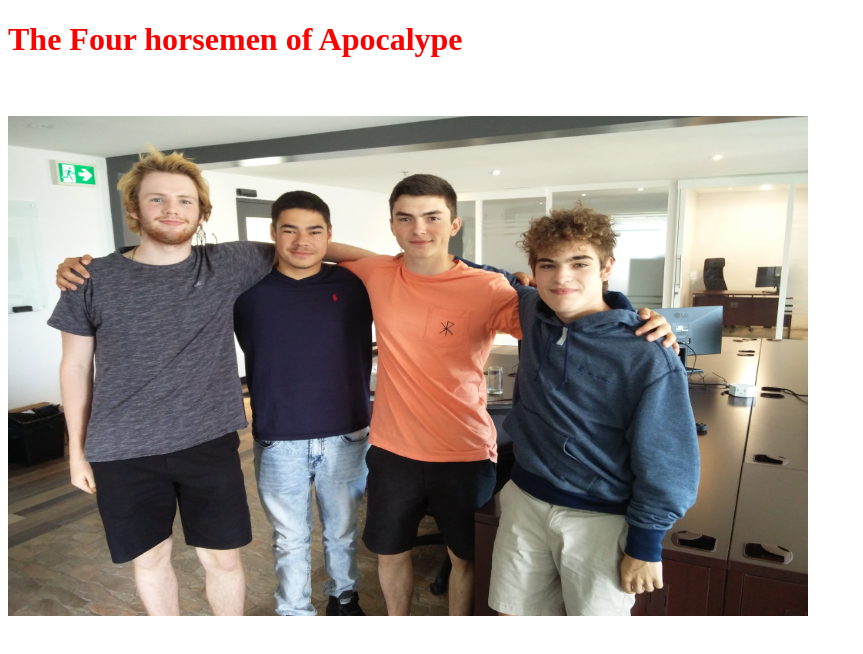
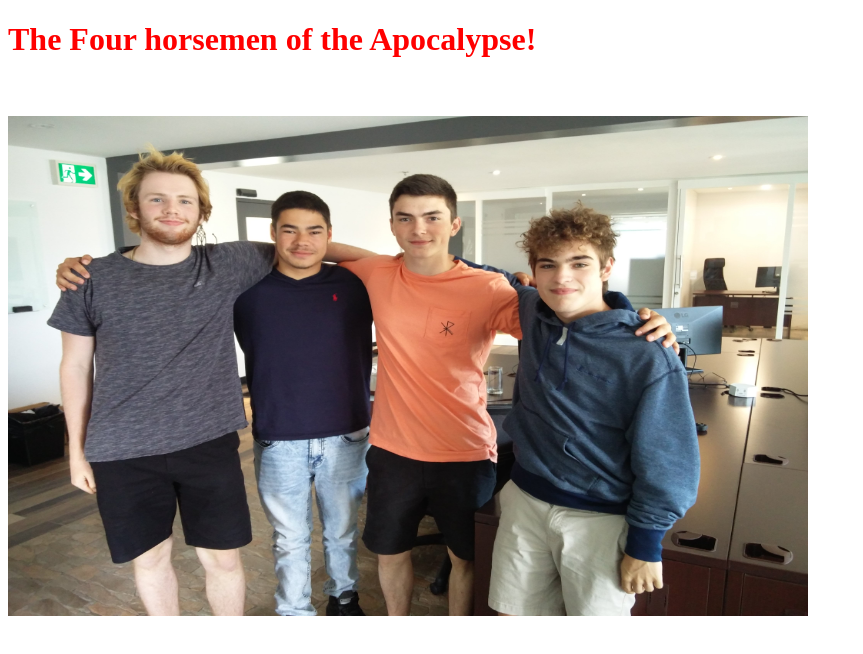
Before and after one commit to ZadeThakur/Test, a plain HTML site: page index.html in a window 1280 px wide. Shown: the whole page, without its empty margins (0-863 px from the left). Drawn offline with Linux system fonts and the light colour scheme.

Commit message:
Update index.html

```diff
--- a/index.html
+++ b/index.html
@@ -7,7 +7,7 @@
     <title>Document</title>
 </head>
 <body>
-    <H1>The Four horsemen of Apocalype
+    <H1>The Four horsemen of the Apocalypse!
     </H1>
     <br/>
     <br/>
```
